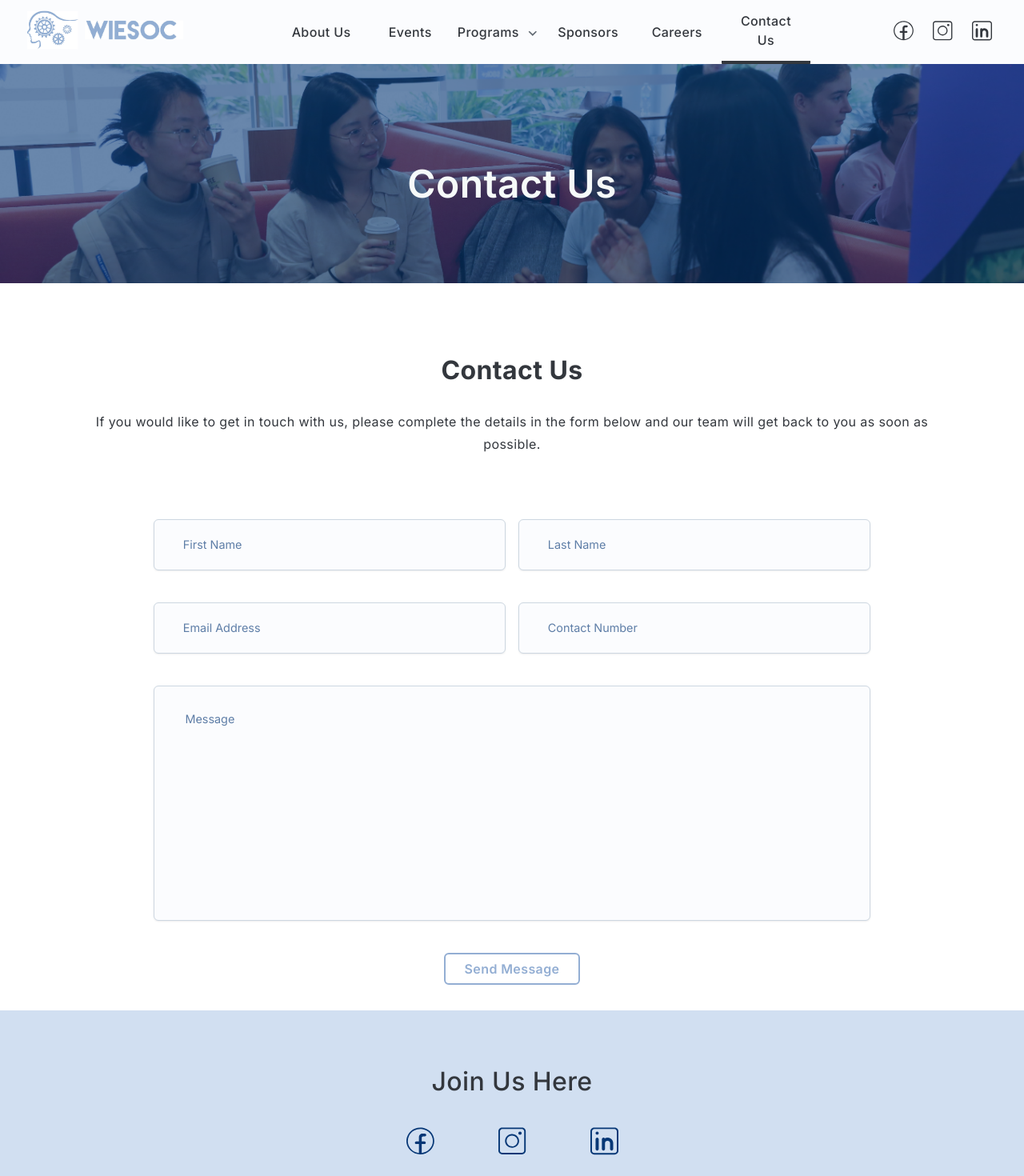
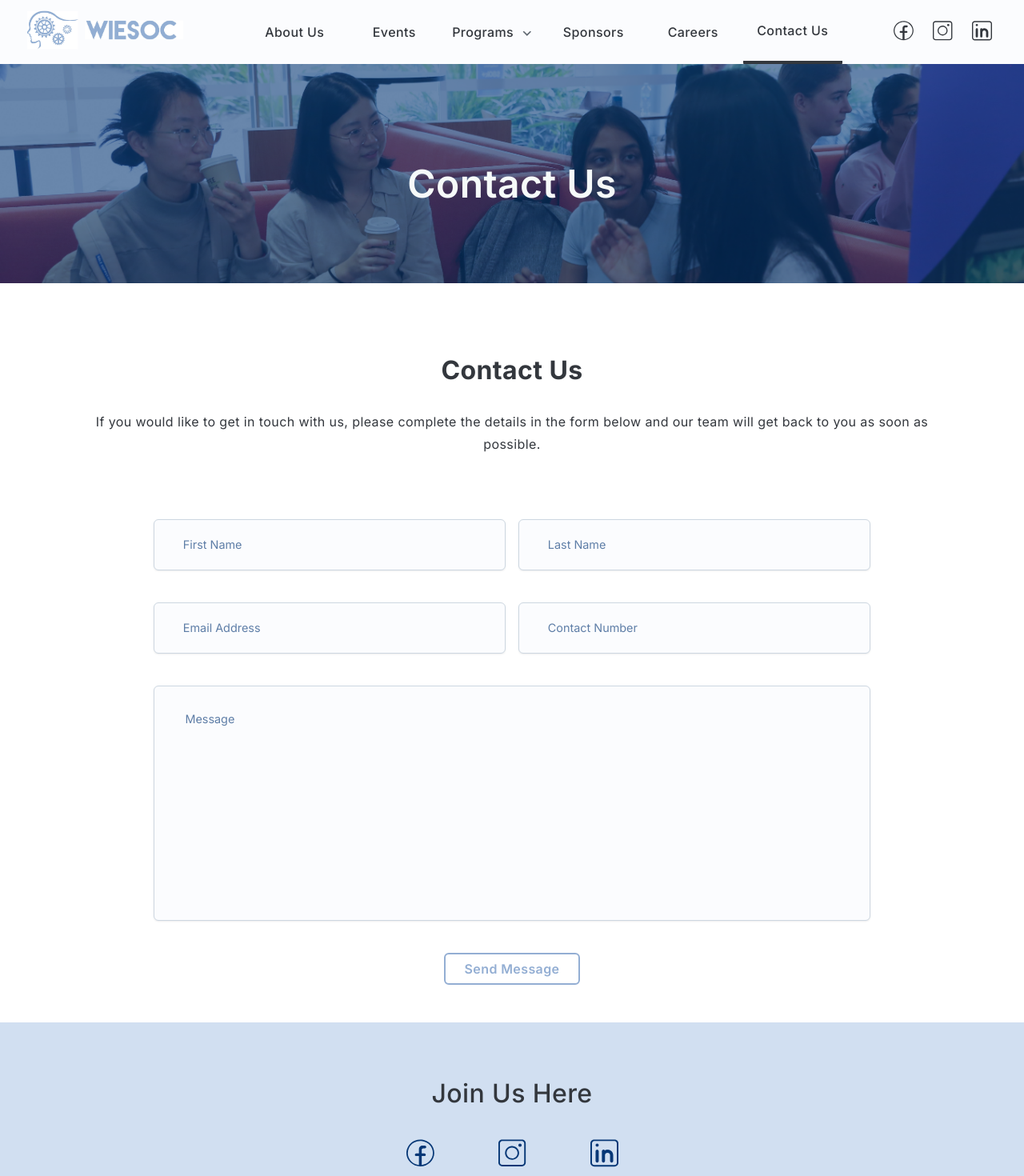
Before and after one commit to UNSW-WIESoc/website, a Next.js app: page /contact-us in a window 1280 px wide. Shown: the top 1470 px of the page at 80% size. Built offline with nearby package versions, Linux system fonts and the light colour scheme.

Commit message:
padding after button increased

```diff
--- a/app/(pages)/contact-us/page.tsx
+++ b/app/(pages)/contact-us/page.tsx
@@ -72,7 +72,9 @@ export default function ContactUs() {
             fontSize:'0.9em'
           }}
         />
-        <OutlineButtonLinkless text={'Send Message'}/>
+        <Box pb='15px'>
+          <OutlineButtonLinkless text={'Send Message'}/>
+        </Box>
       </Stack>
     </Stack>
   );
--- a/components/NavBar.tsx
+++ b/components/NavBar.tsx
@@ -8,6 +8,7 @@ import React, { useRef, useState } from 'react';
 import { usePathname } from 'next/navigation';
 import Dropdown from '@mui/joy/Dropdown';
 import Menu from '@mui/joy/Menu';
+import Box from '@mui/joy/Box';
 import MenuButton from '@mui/joy/MenuButton';
 import MenuItem from '@mui/joy/MenuItem';
 import ExpandMoreIcon from '@mui/icons-material/ExpandMore';
@@ -25,6 +26,7 @@ function SubMenu({ subData }: { subData: { text: string, href: string }[] }) {
       placement='bottom-start'
       sx={{
         borderRadius: '0px 10px 10px 10px',
+        border: '0px'
       }}
     >
       {subData.map(({text,href}, idx) => (
@@ -41,8 +43,8 @@ function SubMenu({ subData }: { subData: { text: string, href: string }[] }) {
             '&:focus': {
               outline: 'none',
             },
-            paddingLeft: '3px',
             zIndex: 1,
+            padding: '13px 13px'
           }}
         >
           <Typography
@@ -131,16 +133,18 @@ function NavItem({ title, navigateTo, subData }: NavProps) {
 export default function NavBar() {
   return (
     <Sheet sx={{ height: 80, display: { xs: 'none', lg: 'flex' } }}>
-      <Stack width='100%' height='100%' boxShadow='md' direction='row' alignItems='center' px={2}>
-        <Link href='/'>
-          <Image src={'/wiesoc_logo_long.svg'} alt={'wiesoc-logo'} height={60} width={250} />
-        </Link>
-        <Stack direction='row' width='100%' height='100%' px={10}>
+      <Stack width='100%' height='100%' boxShadow='md' direction='row' alignItems='center' px={2} sx={{display: 'flex'}}>
+        <Box sx={{flex: '0.5'}}>
+          <Link href='/'>
+            <Image src={'/wiesoc_logo_long.svg'} alt={'wiesoc-logo'} height={60} width={250} />
+          </Link>
+        </Box>
+        <Stack direction='row' width='100%' height='100%' px={5} sx={{flexGrow:'1'}}>
           {navData.map(({ text, href, subData }, idx) => (
-            <NavItem title={text} navigateTo={href} subData={subData} key={idx} />
+            <NavItem title={text} navigateTo={href} subData={subData} key={idx}/>
           ))}
         </Stack>
-        <Stack direction='row' spacing={3} mx={3}>
+        <Stack direction='row' spacing={3} mx={3} sx={{flex:'0 0 auto'}}>
           {socialsData.map(({ Icon, href }, idx) => (
             <Link key={idx} href={href} target='_blank'>
               <Icon color='#33373D' width={25} height={25} />
```
